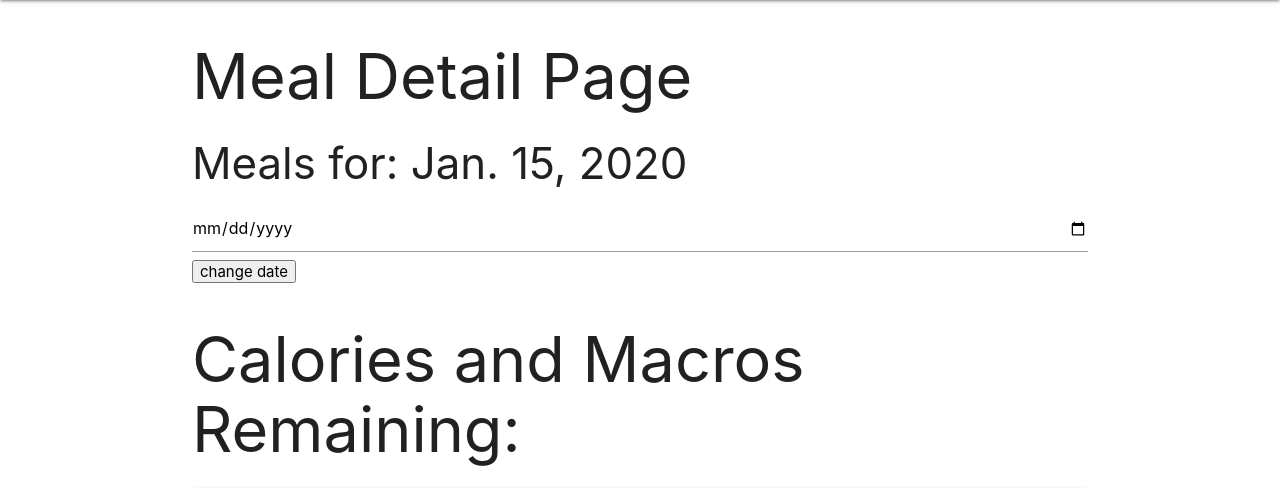
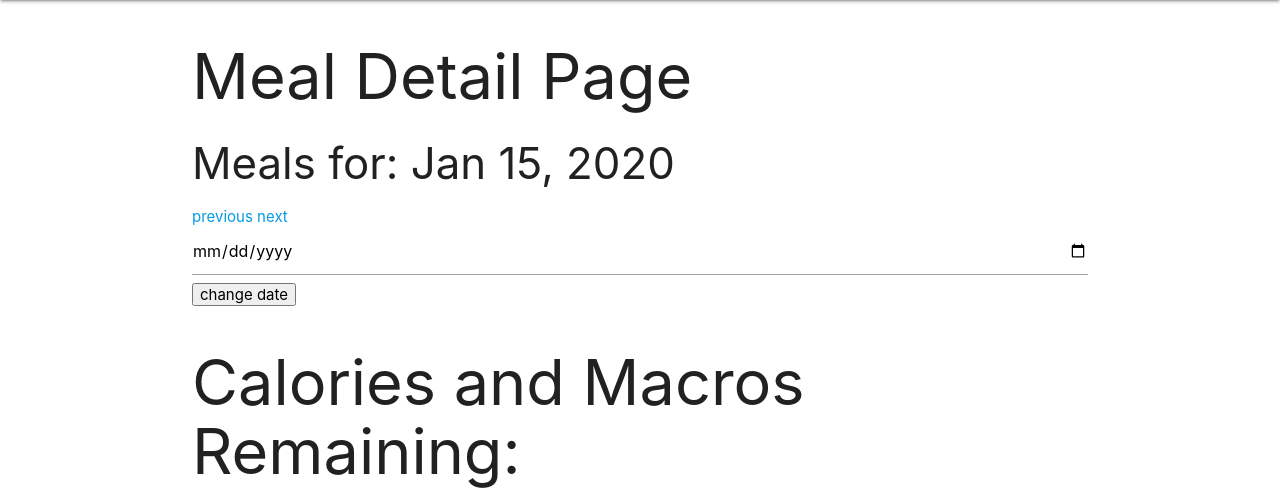
Before and after one commit to alexpetit6/macrocounter, a Django app: page /meals/?date=2020-01-15 in a window 1280 px wide. Shown: the part 64-552 px from the top of the page. Run offline with Django 4.2, Linux system fonts and the light colour scheme; a user stored in the database is signed in; tables that the repository leaves empty hold one stand-in row (values such as "Sample post").

Commit message:
added previous and next feature on calendar

```diff
--- a/main_app/templates/meals/meal_detail.html
+++ b/main_app/templates/meals/meal_detail.html
@@ -3,7 +3,9 @@
 {% block content %}
 
 <h1>Meal Detail Page</h1>
-<h3>Meals for: {{ meal.date }}</h3>
+<h3>Meals for: {{ selected_date|date:"M d, Y" }}</h3>
+<a href="?date={{ previous_date|date:'Y-m-d' }}">previous</a>
+<a href="?date={{ next_date|date:'Y-m-d' }}">next</a>
 <form action="{% url 'meal_detail' %}", method="GET">
   <input type="date" name="date" value='{{ selected_date }}'>
   <button type="submit">change date</button>
--- a/main_app/views.py
+++ b/main_app/views.py
@@ -8,7 +8,7 @@
 from .models import Food, Meal, MealFood, Profile
 import requests
 import os
-from datetime import date
+from datetime import date, datetime, timedelta
 from .forms import CustomUserCreationForm
 
 
@@ -146,6 +146,10 @@
 
 def meal_detail(request):
   selected_date = request.GET.get('date', '')
+  current_date = datetime.strptime(selected_date, '%Y-%m-%d').date() if selected_date else datetime.now().date
+  previous_date = current_date - timedelta(days=1)
+  next_date = current_date + timedelta(days=1)
+
   try:
     meal = Meal.objects.get(date=selected_date, user=request.user)
   except Meal.DoesNotExist:
@@ -157,7 +161,7 @@
   lunch = meal.calculate_nutrients()[1]
   dinner = meal.calculate_nutrients()[2]
   remaining = meal.calculate_remaining_nutrients()
-  return render(request, 'meals/meal_detail.html', {'breakfast': breakfast, 'lunch': lunch, 'dinner': dinner, 'meal':meal, 'remaining': remaining})
+  return render(request, 'meals/meal_detail.html', {'breakfast': breakfast, 'lunch': lunch, 'dinner': dinner, 'meal':meal, 'remaining': remaining, 'selected_date': current_date, 'previous_date': previous_date, 'next_date': next_date})
 
 def profile_page(request):
   user = request.user
```
